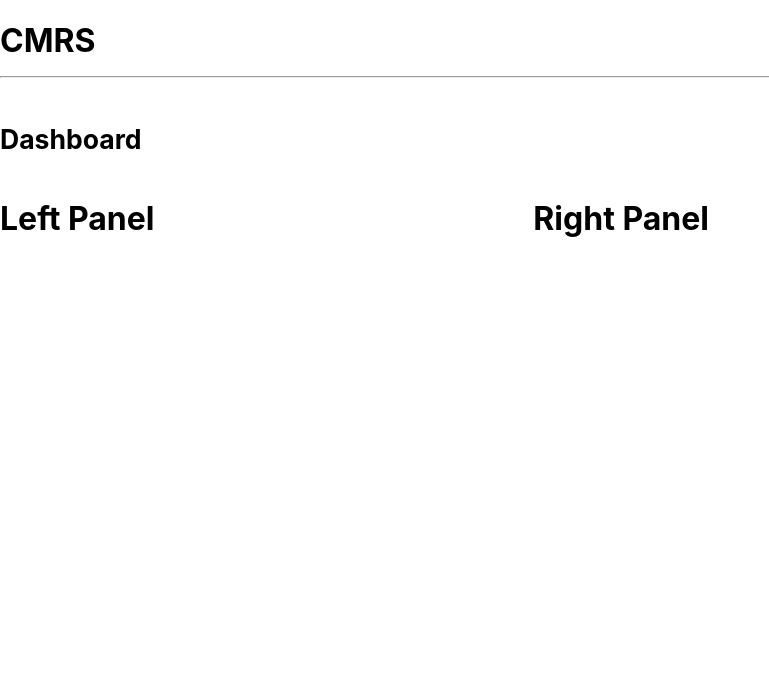
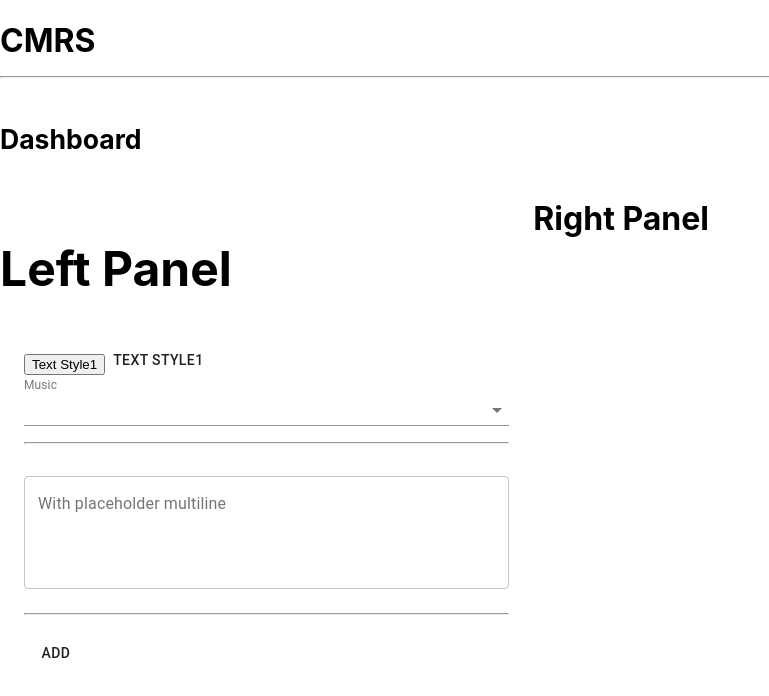
Before and after one commit to clickingmouse/cmrs, a React (Create React App) app: page / in a window 1280 px wide. Shown: the top 696 px of the page, without its empty margins (0-769 px from the left). Built offline with nearby package versions, Linux system fonts and the light colour scheme.

Commit message:
left panel basic outlay

```diff
--- a/src/components/leftPanel/LeftPanel.js
+++ b/src/components/leftPanel/LeftPanel.js
@@ -1,6 +1,68 @@
 import React from "react";
+import Container from "@material-ui/core/Container";
+import Button from "@material-ui/core/Button";
+import Select from "@material-ui/core/Select";
+import MenuItem from "@material-ui/core/MenuItem";
+import InputLabel from "@material-ui/core/InputLabel";
+import FormControl from "@material-ui/core/FormControl";
+import TextField from "@material-ui/core/TextField";
+const LeftPanel = () => {
+  function handleSubmit() {
+    return 1;
+  }
 
-const LeftPanel = () => {
-  return <div>Left Panel</div>;
+  function handleChange() {
+    return 1;
+  }
+  const inputLabel = React.useRef(null);
+  const [labelWidth, setLabelWidth] = React.useState(0);
+  //React.useEffect(() => {
+  //  setLabelWidth(inputLabel.current.offsetWidth);
+  //}, []);
+  return (
+    <div>
+      <h2>Left Panel</h2>
+      <Container>
+        <form onSubmit={handleSubmit} noValidate>
+          <button>Text Style1</button>
+          <Button>Text Style1</Button>
+          <br />
+          <FormControl style={{ minWidth: "100%" }}>
+            <InputLabel htmlFor="age-simple">Music</InputLabel>
+            <Select
+              autoWidth
+              value="select sound"
+              onChange={handleChange}
+              inputProps={{
+                name: "age",
+                id: "age-simple"
+              }}
+            >
+              <MenuItem style={{ width: "100vh" }} value={10}>
+                Ten
+              </MenuItem>
+              <MenuItem value={20}>Twenty</MenuItem>
+              <MenuItem value={30}>Thirty</MenuItem>
+            </Select>
+          </FormControl>
+          <hr />
+          <TextField
+            id="standard-textarea"
+            label="With placeholder multiline"
+            placeholder="Placeholder"
+            fullWidth
+            multiline
+            margin="normal"
+            variant="outlined"
+            rows="4"
+            className="textArea"
+            margin="normal"
+          />
+          <hr />
+          <Button>add</Button>
+        </form>
+      </Container>
+    </div>
+  );
 };
 export default LeftPanel;
```
